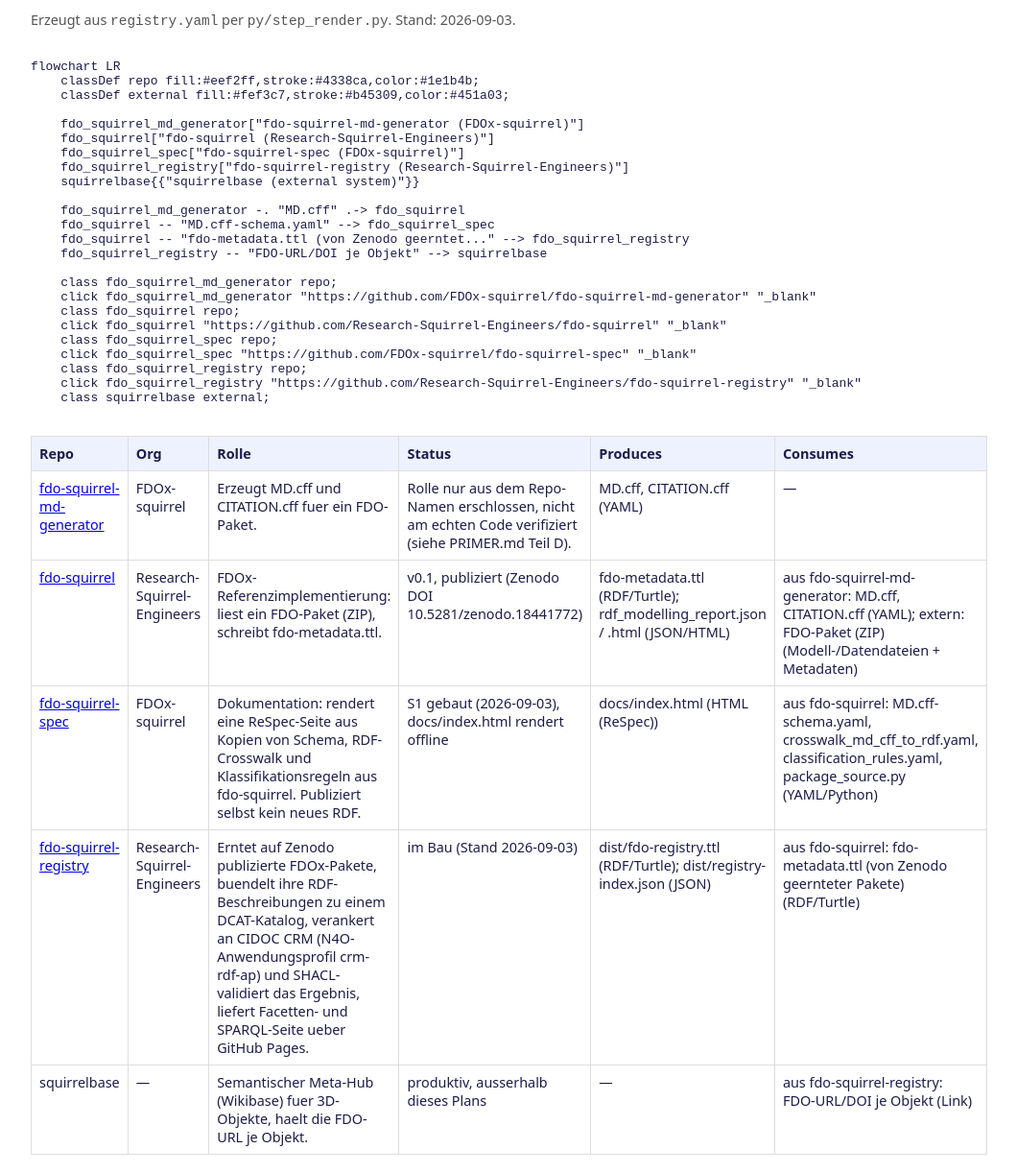
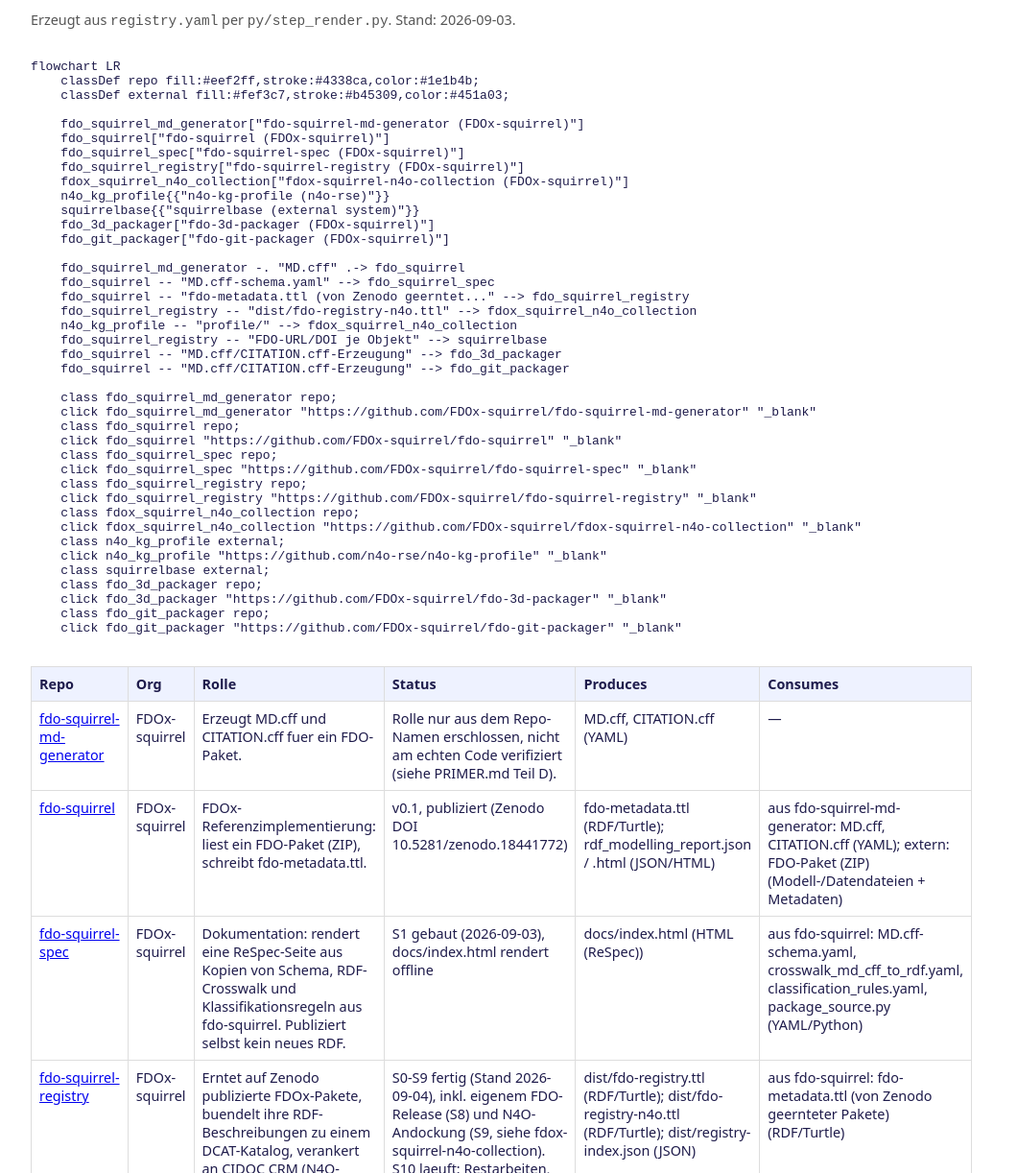
Before and after one commit to FDOx-squirrel/fdo-architecture, a plain HTML site: page docs/index.html in a window 1280 px wide. Shown: the part 78-1300 px from the top of the page at 96% size, without its empty margins (128-1188 px from the left). Drawn offline with Linux system fonts and the light colour scheme.

Commit message:
Bring registry.yaml and the family plan up to date
org: for fdo-squirrel/fdo-squirrel-registry was still Research-Squirrel-Engineers, though both moved to FDOx-squirrel long ago; status: for the registry still said 'im Bau' though S0-S9 are done. Added fdo-3d-packager, fdo-git-packager, n4o-kg-profile and the new fdox-squirrel-n4o-collection. FDOx-Squirrel-Plan.md rewritten to match; the former n4o-kg-profile contradiction (dependency 4 in the old plan) is resolved.

dist/architecture.mmd and docs/index.html regenerated from the updated registry.yaml via python main.py render, not hand-edited.

```diff
--- a/docs/index.html
+++ b/docs/index.html
@@ -25,25 +25,41 @@
     classDef external fill:#fef3c7,stroke:#b45309,color:#451a03;
 
     fdo_squirrel_md_generator["fdo-squirrel-md-generator (FDOx-squirrel)"]
-    fdo_squirrel["fdo-squirrel (Research-Squirrel-Engineers)"]
+    fdo_squirrel["fdo-squirrel (FDOx-squirrel)"]
     fdo_squirrel_spec["fdo-squirrel-spec (FDOx-squirrel)"]
-    fdo_squirrel_registry["fdo-squirrel-registry (Research-Squirrel-Engineers)"]
+    fdo_squirrel_registry["fdo-squirrel-registry (FDOx-squirrel)"]
+    fdox_squirrel_n4o_collection["fdox-squirrel-n4o-collection (FDOx-squirrel)"]
+    n4o_kg_profile{{"n4o-kg-profile (n4o-rse)"}}
     squirrelbase{{"squirrelbase (external system)"}}
+    fdo_3d_packager["fdo-3d-packager (FDOx-squirrel)"]
+    fdo_git_packager["fdo-git-packager (FDOx-squirrel)"]
 
     fdo_squirrel_md_generator -. "MD.cff" .-> fdo_squirrel
     fdo_squirrel -- "MD.cff-schema.yaml" --> fdo_squirrel_spec
     fdo_squirrel -- "fdo-metadata.ttl (von Zenodo geerntet..." --> fdo_squirrel_registry
+    fdo_squirrel_registry -- "dist/fdo-registry-n4o.ttl" --> fdox_squirrel_n4o_collection
+    n4o_kg_profile -- "profile/" --> fdox_squirrel_n4o_collection
     fdo_squirrel_registry -- "FDO-URL/DOI je Objekt" --> squirrelbase
+    fdo_squirrel -- "MD.cff/CITATION.cff-Erzeugung" --> fdo_3d_packager
+    fdo_squirrel -- "MD.cff/CITATION.cff-Erzeugung" --> fdo_git_packager
 
     class fdo_squirrel_md_generator repo;
     click fdo_squirrel_md_generator "https://github.com/FDOx-squirrel/fdo-squirrel-md-generator" "_blank"
     class fdo_squirrel repo;
-    click fdo_squirrel "https://github.com/Research-Squirrel-Engineers/fdo-squirrel" "_blank"
+    click fdo_squirrel "https://github.com/FDOx-squirrel/fdo-squirrel" "_blank"
     class fdo_squirrel_spec repo;
     click fdo_squirrel_spec "https://github.com/FDOx-squirrel/fdo-squirrel-spec" "_blank"
     class fdo_squirrel_registry repo;
-    click fdo_squirrel_registry "https://github.com/Research-Squirrel-Engineers/fdo-squirrel-registry" "_blank"
+    click fdo_squirrel_registry "https://github.com/FDOx-squirrel/fdo-squirrel-registry" "_blank"
+    class fdox_squirrel_n4o_collection repo;
+    click fdox_squirrel_n4o_collection "https://github.com/FDOx-squirrel/fdox-squirrel-n4o-collection" "_blank"
+    class n4o_kg_profile external;
+    click n4o_kg_profile "https://github.com/n4o-rse/n4o-kg-profile" "_blank"
     class squirrelbase external;
+    class fdo_3d_packager repo;
+    click fdo_3d_packager "https://github.com/FDOx-squirrel/fdo-3d-packager" "_blank"
+    class fdo_git_packager repo;
+    click fdo_git_packager "https://github.com/FDOx-squirrel/fdo-git-packager" "_blank"
 </pre>
 
 <table>
@@ -58,8 +74,8 @@
           <td>MD.cff, CITATION.cff (YAML)</td>
           <td>—</td>
         </tr>
-        <tr><td><a href="https://github.com/Research-Squirrel-Engineers/fdo-squirrel">fdo-squirrel</a></td>
-          <td>Research-Squirrel-Engineers</td>
+        <tr><td><a href="https://github.com/FDOx-squirrel/fdo-squirrel">fdo-squirrel</a></td>
+          <td>FDOx-squirrel</td>
           <td>FDOx-Referenzimplementierung: liest ein FDO-Paket (ZIP), schreibt fdo-metadata.ttl.</td>
           <td>v0.1, publiziert (Zenodo DOI 10.5281/zenodo.18441772)</td>
           <td>fdo-metadata.ttl (RDF/Turtle); rdf_modelling_report.json / .html (JSON/HTML)</td>
@@ -72,12 +88,26 @@
           <td>docs/index.html (HTML (ReSpec))</td>
           <td>aus fdo-squirrel: MD.cff-schema.yaml, crosswalk_md_cff_to_rdf.yaml, classification_rules.yaml, package_source.py (YAML/Python)</td>
         </tr>
-        <tr><td><a href="https://github.com/Research-Squirrel-Engineers/fdo-squirrel-registry">fdo-squirrel-registry</a></td>
-          <td>Research-Squirrel-Engineers</td>
+        <tr><td><a href="https://github.com/FDOx-squirrel/fdo-squirrel-registry">fdo-squirrel-registry</a></td>
+          <td>FDOx-squirrel</td>
           <td>Erntet auf Zenodo publizierte FDOx-Pakete, buendelt ihre RDF-Beschreibungen zu einem DCAT-Katalog, verankert an CIDOC CRM (N4O-Anwendungsprofil crm-rdf-ap) und SHACL-validiert das Ergebnis, liefert Facetten- und SPARQL-Seite ueber GitHub Pages.</td>
-          <td>im Bau (Stand 2026-09-03)</td>
-          <td>dist/fdo-registry.ttl (RDF/Turtle); dist/registry-index.json (JSON)</td>
+          <td>S0-S9 fertig (Stand 2026-09-04), inkl. eigenem FDO-Release (S8) und N4O-Andockung (S9, siehe fdox-squirrel-n4o-collection). S10 laeuft: Restarbeiten, u.a. der Zenodo-Publish des eigenen Release-Bundles.</td>
+          <td>dist/fdo-registry.ttl (RDF/Turtle); dist/fdo-registry-n4o.ttl (RDF/Turtle); dist/registry-index.json (JSON)</td>
           <td>aus fdo-squirrel: fdo-metadata.ttl (von Zenodo geernteter Pakete) (RDF/Turtle)</td>
+        </tr>
+        <tr><td><a href="https://github.com/FDOx-squirrel/fdox-squirrel-n4o-collection">fdox-squirrel-n4o-collection</a></td>
+          <td>FDOx-squirrel</td>
+          <td>Collection-Repo fuer den NFDI4Objects Knowledge Graph: haelt nur metadata.yaml, laesst n4o-kg-profile daraus Registrierungssatz, VoID-Statistik, CRM-Alignment und eine Browser-SPARQL-Seite bauen.</td>
+          <td>Live seit 2026-09-04. Build und Pages-Deploy gruen, push-Trigger aktiv. metadata.yaml/id und /homepage zeigen noch auf die GitHub-URL der Registry statt einer echten DOI (haengt am Zenodo-Publish von fdo-squirrel-registry S8, siehe dort S10).</td>
+          <td>dist/n4o-collection.ttl, dist/metadata.ttl (RDF/Turtle, JSON-LD)</td>
+          <td>aus fdo-squirrel-registry: dist/fdo-registry-n4o.ttl (RDF/Turtle); aus n4o-kg-profile: profile/, build/ (SHACL-Gate, Metadaten-/Seiten-Generatoren) (Python/Turtle/SHACL)</td>
+        </tr>
+        <tr><td><a href="https://github.com/n4o-rse/n4o-kg-profile">n4o-kg-profile</a></td>
+          <td>n4o-rse</td>
+          <td>Projektuebergreifendes Werkzeug (nicht Teil der FDOx-Familie, gehoert aber ebenfalls Flo): baut aus einer metadata.yaml Metadaten-RDF, CIDOC-CRM-Alignment und eine Browser-SPARQL-Seite fuer eine NFDI4Objects-KG-Collection.</td>
+          <td>In Benutzung durch fdox-squirrel-n4o-collection, drei Bugs am 2026-09-04 direkt gepatcht und in echtem CI verifiziert (kein v1-Tag; Checkout auf einen 404-Org-Pfad; Selbst-Checkout via github.action_ref loeste auf den falschen Ref auf, behoben durch github.action_path). &quot;Draft&quot; laut eigenem Status — Crosswalk/Shapes noch nicht mit dem verbindlichen NCMDP/OCMDP abgeglichen.</td>
+          <td>—</td>
+          <td>—</td>
         </tr>
         <tr><td>squirrelbase</td>
           <td>—</td>
@@ -85,6 +115,20 @@
           <td>produktiv, ausserhalb dieses Plans</td>
           <td>—</td>
           <td>aus fdo-squirrel-registry: FDO-URL/DOI je Objekt (Link)</td>
+        </tr>
+        <tr><td><a href="https://github.com/FDOx-squirrel/fdo-3d-packager">fdo-3d-packager</a></td>
+          <td>FDOx-squirrel</td>
+          <td>Sketchfab- oder lokales 3D-Modell -&gt; fertiges fdo:3DDataFDO-Paket im fdo-squirrel-Layout (Viewer inklusive).</td>
+          <td>S0-S1 fertig (Skeleton, sieben Schritte als Initial Commit), S2-S7 (Implementierung) offen. Naechster Schritt laut Flo: erst committen, dann in der Praxis testen und zurueckmelden, was bricht.</td>
+          <td>fdo:3DDataFDO-Paket (ZIP) (RDF/Turtle + Binaerdaten)</td>
+          <td>aus fdo-squirrel: MD.cff/CITATION.cff-Erzeugung, Bundling (Python); extern: Sketchfab-API oder lokale 3D-Datei (glTF/GLB u.a.)</td>
+        </tr>
+        <tr><td><a href="https://github.com/FDOx-squirrel/fdo-git-packager">fdo-git-packager</a></td>
+          <td>FDOx-squirrel</td>
+          <td>Git-Repo + fester Commit-SHA -&gt; fertiges fdo:SoftwareFDO-Paket, Working Tree flach auf ZIP-Root.</td>
+          <td>S0-S1 fertig (Skeleton, sechs Schritte als Initial Commit), S2-S6 (Implementierung) offen. Naechster Schritt laut Flo: erst committen, dann in der Praxis testen und zurueckmelden, was bricht.</td>
+          <td>fdo:SoftwareFDO-Paket (ZIP) (RDF/Turtle + Quellcode)</td>
+          <td>aus fdo-squirrel: MD.cff/CITATION.cff-Erzeugung, Bundling (Python); extern: Git-Repo + Commit-SHA (Quellcode)</td>
         </tr>
   </tbody>
 </table>
```
Also changed, not shown: 4 other files.
